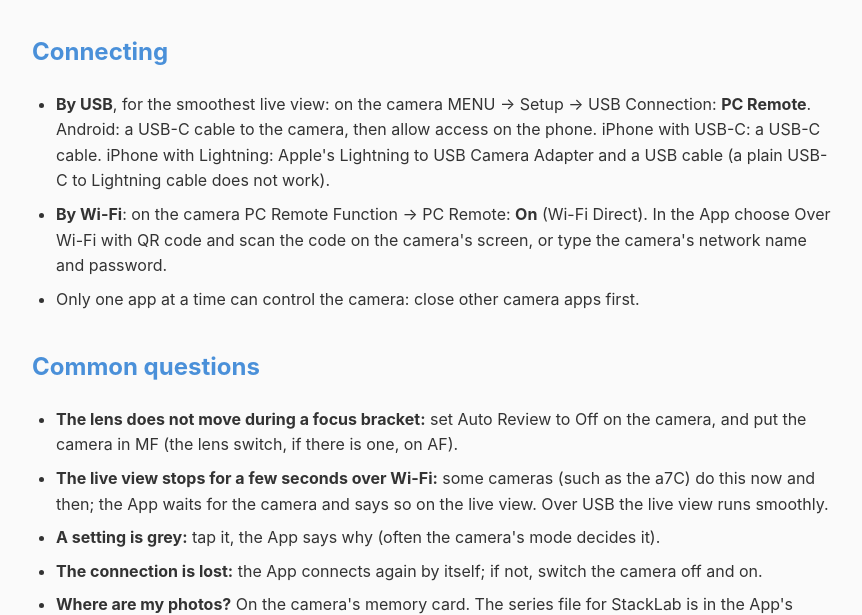
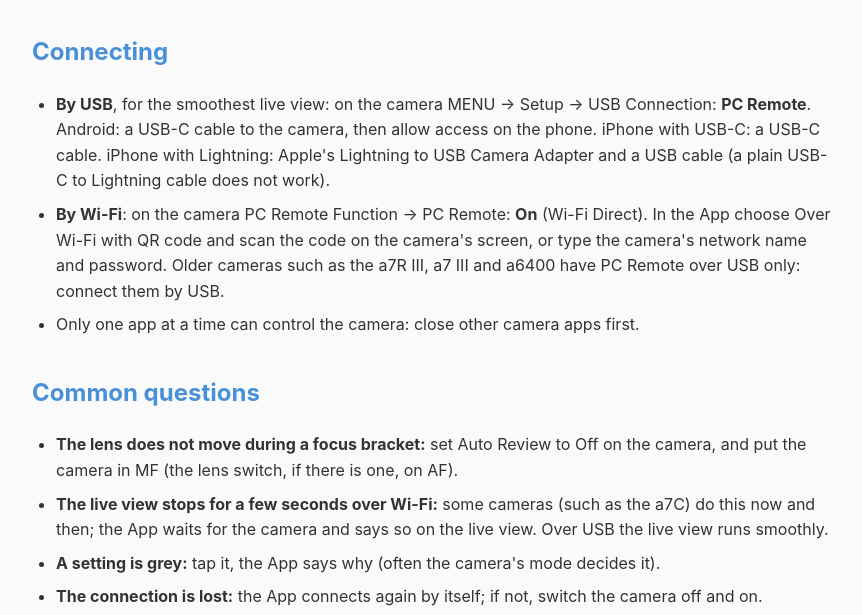
Before and after one commit to mpodt/privacy, a plain HTML site: page stackapp-remote/support.html in a window 1280 px wide. Shown: the part 188-803 px from the top of the page, without its empty margins (208-1070 px from the left). Drawn offline with Linux system fonts and the light colour scheme.

Commit message:
StackApp Remote: privacy policy and support page from the StackApp repository

```diff
--- a/stackapp-remote/support.html
+++ b/stackapp-remote/support.html
@@ -36,7 +36,8 @@ It works with Sony cameras that offer PC Remote, such as the a7C and a7C II, on
         USB-C to Lightning cable does not work).</li>
     <li><strong>By Wi-Fi</strong>: on the camera PC Remote Function → PC Remote: <strong>On</strong> (Wi-Fi Direct).
         In the App choose Over Wi-Fi with QR code and scan the code on the camera's screen, or type the camera's network
-        name and password.</li>
+        name and password. Older cameras such as the a7R III, a7 III and a6400 have PC Remote over USB only: connect
+        them by USB.</li>
     <li>Only one app at a time can control the camera: close other camera apps first.</li>
 </ul>
 
```
